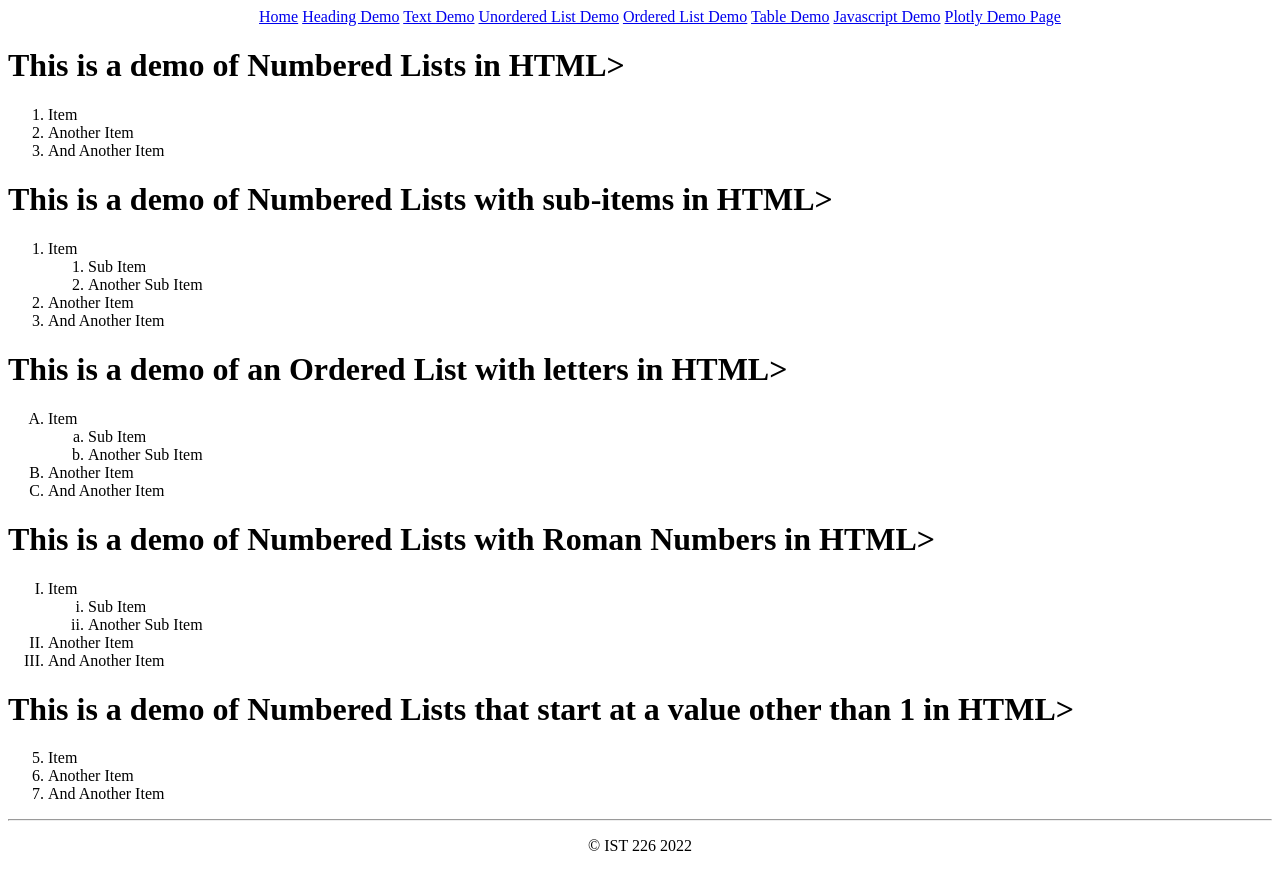
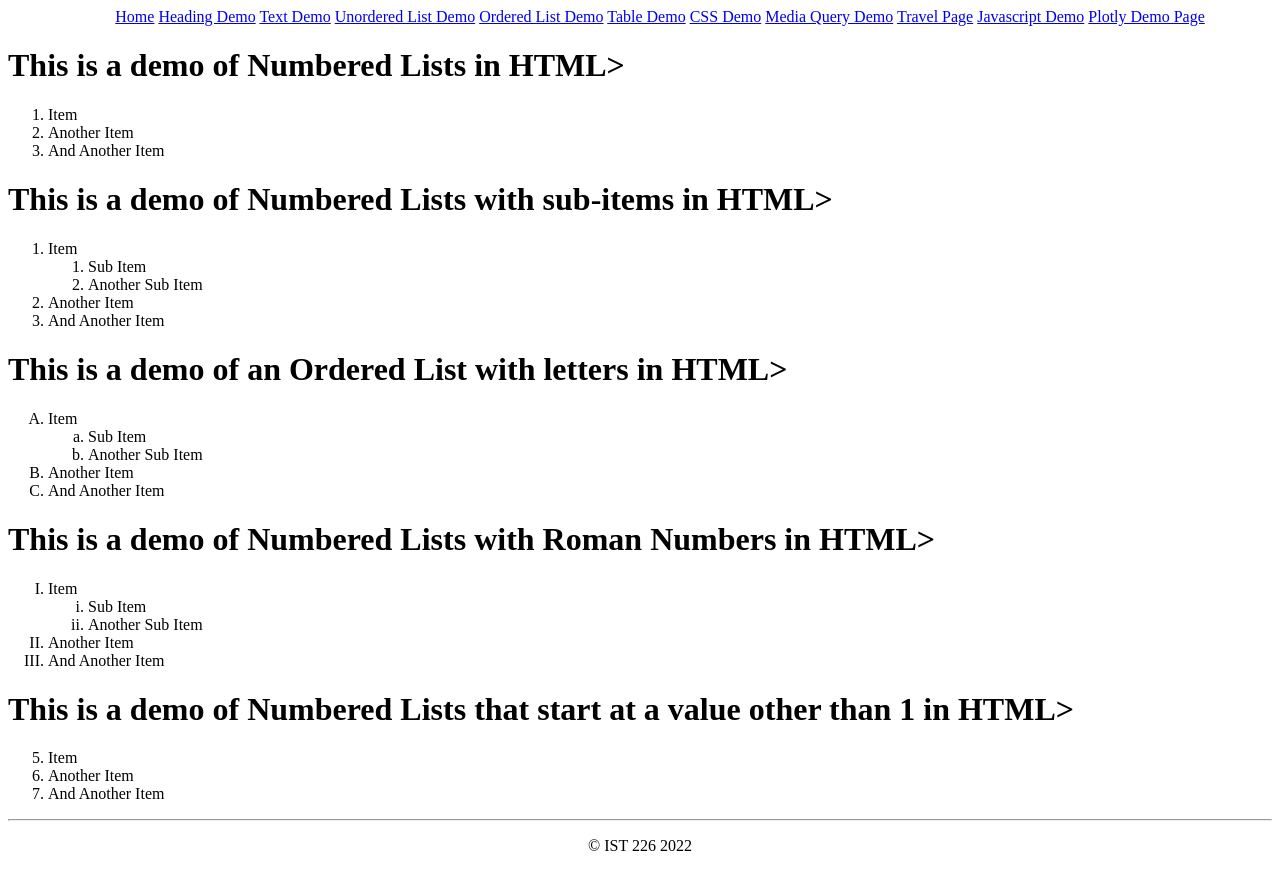
Before and after one commit to bharris1609/bharris1609.github.io, a plain HTML site: page Ordered List.html in a window 1280 px wide. Drawn offline with Linux system fonts and the light colour scheme.

Commit message:
Add files via upload

```diff
--- a/Ordered List.html
+++ b/Ordered List.html
@@ -13,6 +13,9 @@
                 <a href="Unordered List.html">Unordered List Demo</a>
                 <a href="Ordered List.html">Ordered List Demo</a>
                 <a href="Table Demo.html">Table Demo</a>
+                <a href="cssdemo.html">CSS Demo</a>
+                <a href="mediaquerydemo.html">Media Query Demo</a>
+                <a href="Travel.html">Travel Page</a>
                 <a href="jsdemo.html">Javascript Demo</a>
                 <a href="plotlydemo.html">Plotly Demo Page</a>
             </ul>
```
Also changed, not shown: Travel.html (+1 -0 lines), Unordered List.html (+1 -0 lines).
